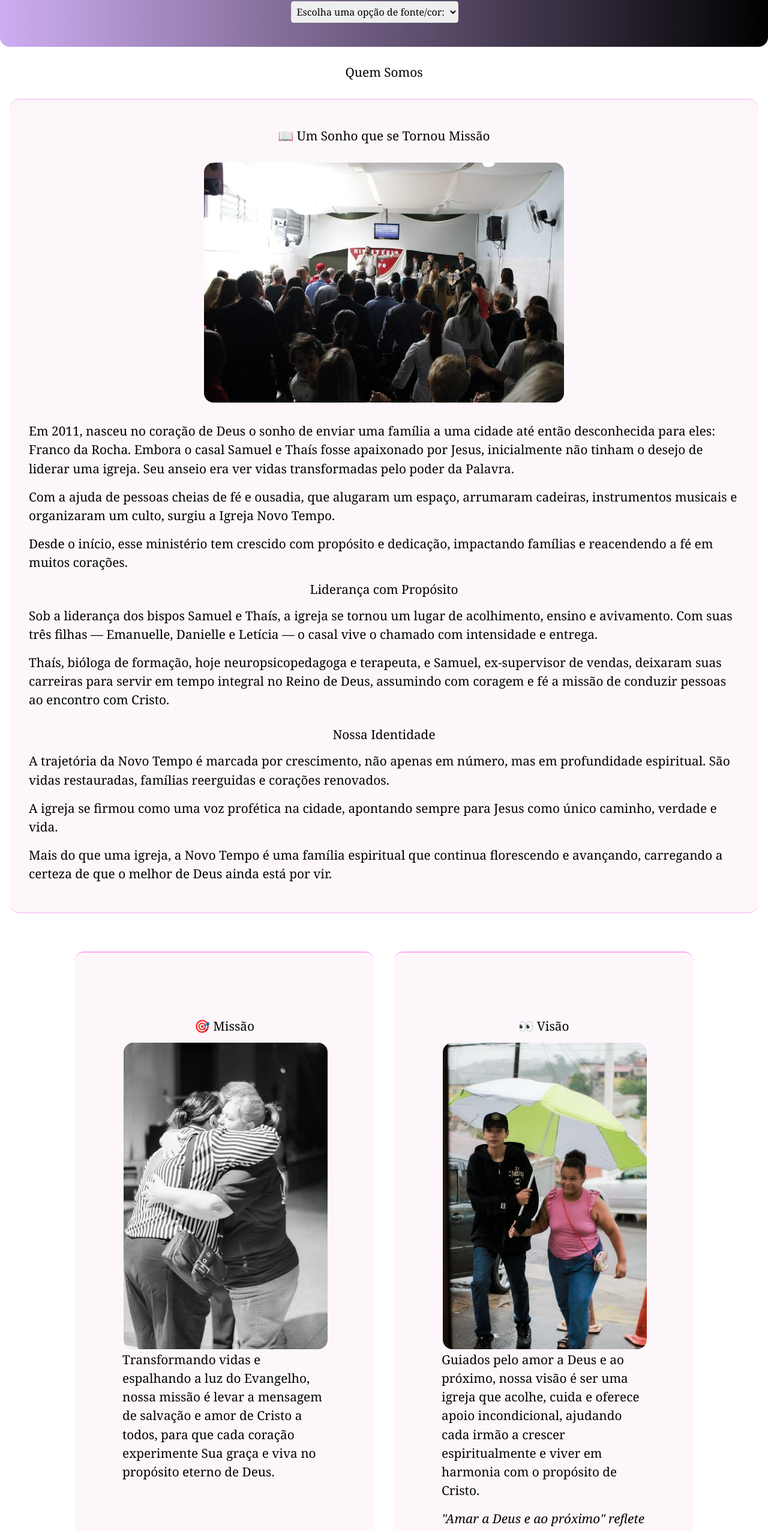
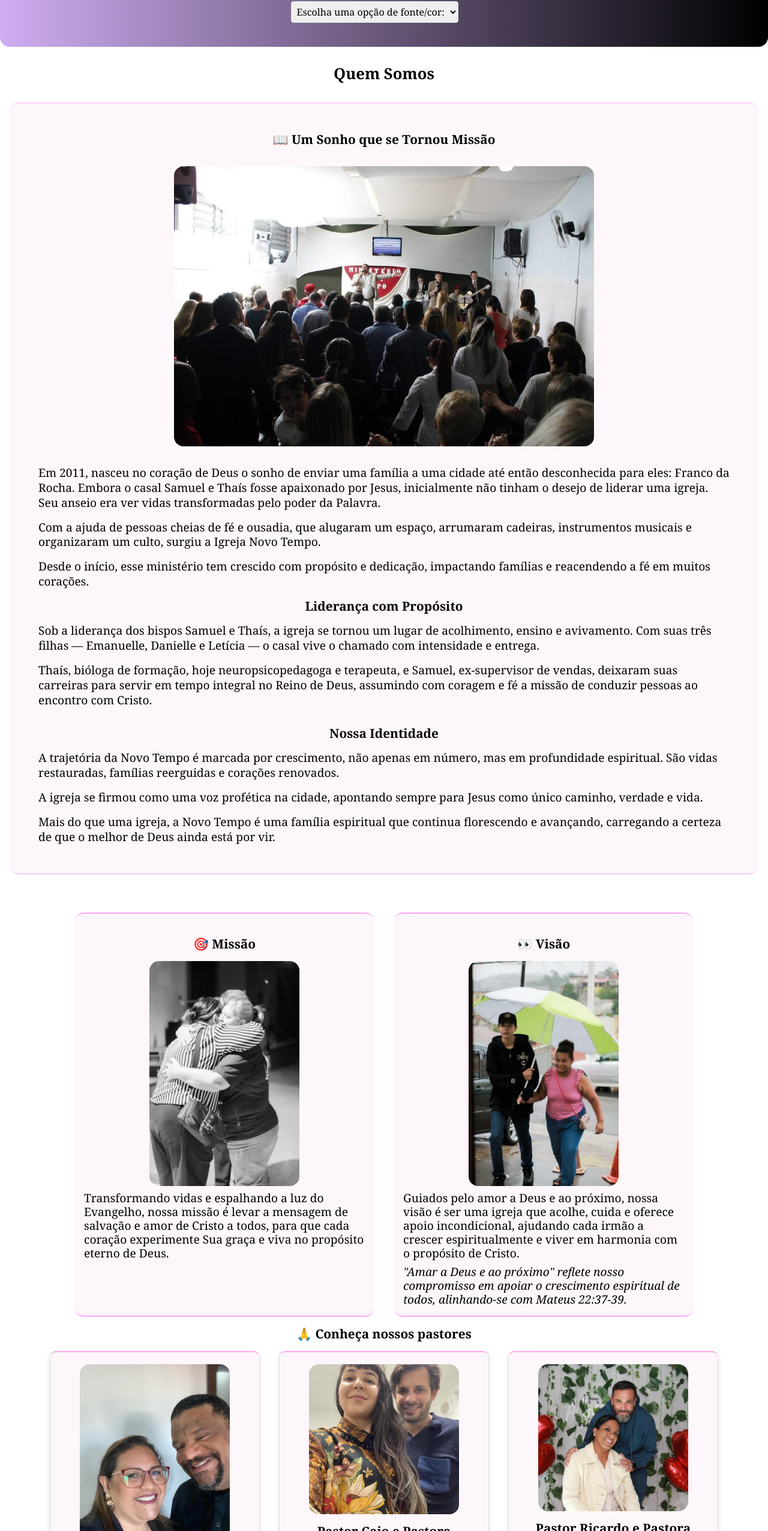
Before and after one commit to MariaaPcsa/projetointegrador3comreact, a React (Vite) app: page /whoweare in a window 1280 px wide. Shown: the part 214-2766 px from the top of the page at 60% size. Built offline with nearby package versions, Linux system fonts and the light colour scheme.

Commit message:
Efetuado correção no css

```diff
--- a/src/components/css/whoWeAre.css
+++ b/src/components/css/whoWeAre.css
@@ -1,12 +1,19 @@
 
-
+.titulo {
+  text-align: center;
+  font-size: 1.6rem;
+  margin-bottom: 1rem;
+  font-family: Georgia, 'Times New Roman', Times, serif;
+  color: black;
+ font-weight: 800;
+}
 .sub-titulo {
   text-align: center;
-  font-size: 1.4rem;
+  font-size: 1.3rem;
   margin-bottom: 1rem;
   font-family: Georgia, 'Times New Roman', Times, serif;
-  font-size: 1.3rem;
   color: black;
+ font-weight: 600;
 }
 
 /* História */
@@ -28,11 +35,17 @@
   padding: 1rem;
 
 }
+.historia p{
+  font-size: 1.2rem;
+  line-height: 1.3;
+margin: 1rem 1rem;
+
+}
 
 
 .imagem-historia {
   width: 100%;
-  max-width: 600px;
+  max-width: 700px;
   height: auto;
   border-radius: 1rem;
   display: block;
@@ -54,10 +67,16 @@
 
 }
 
+.missao-texto{
+
+  line-height: 1.2;
+  margin: 0.5rem;
+  font-size: 1.2rem;
+}
 .box {
   flex: 1 1 300px;
   background-color: #eaf2f8;
-  padding: 5rem;
+  padding: 0.5rem;
   border-radius: 1rem;
   max-width: 500px;
   background-color: #f6e4f14b;
@@ -67,12 +86,13 @@
 
 .imagem-secao {
   width: 100%;
-  max-width: 700px; /* ajuste como preferir */
+  max-width: 250px; /* ajuste como preferir */
   height: auto;
   border-radius: 1rem;
   display: block;
-  margin: 2px; /* essa linha centraliza horizontalmente */
+  margin: 0.5rem auto; /* centraliza horizontalmente */
 }
+
 
 /* Pastores */
 
@@ -92,7 +112,7 @@
 
 .pastor img {
   width: 100%;
-  max-width: 300px; /* ou o valor que preferir, tipo 500px, 400px */
+  max-width: 250px;
   height: auto;
   border-radius: 1rem;
   margin: 5px auto;
@@ -107,18 +127,12 @@ h3{
 
 }
 .pastor P{
-line-height: 1.3;
-margin: 1rem 1rem;
+line-height: 1.2;
+margin: 0.5rem;
 }
 
 
-.eventos h2 {
-  font-family: Georgia, 'Times New Roman', Times, serif;
-  font-size: 1.6rem;
-  color: black;
-  margin-bottom: 2rem;
-  font-weight: 200;
-}
+
 
 
 
@@ -133,12 +147,12 @@ margin: 1rem 1rem;
   .box,
   .pastor {
       max-width: 100%;
-      font-size: 18px;
+      font-size: 12px;
       padding: 5px;
   }
 
   .historia-box {
-    font-size: 20px;
+    font-size: 12px;
       padding: 10px;
   }
 
@@ -152,12 +166,12 @@ margin: 1rem 1rem;
 
   .sub-titulo {
 
-    font-size: 16px;
+    font-size: 12px;
   }
 
 
   h3 {
-    font-size: 16px;
+    font-size: 12px;
     padding: 0 10px;
     font-weight: 200;
   }
--- a/src/pages/WhoWeAre.jsx
+++ b/src/pages/WhoWeAre.jsx
@@ -16,7 +16,7 @@ const WhoWeAre = () => {
 
    <main>
 
-      <h2 className="sub-titulo">Quem Somos</h2>
+      <h2 className="titulo">Quem Somos</h2>
 
 
       <section className="historia">
@@ -79,10 +79,10 @@ const WhoWeAre = () => {
             alt="Imagem sobre a missão"
             className="imagem-secao "
           />
-                <p>Transformando vidas e espalhando a luz do Evangelho, nossa missão é levar a mensagem de salvação e amor de Cristo a todos, para que cada coração experimente Sua graça e viva no propósito eterno de Deus.</p>
+                <p className='missao-texto'>Transformando vidas e espalhando a luz do Evangelho, nossa missão é levar a mensagem de salvação e amor de Cristo a todos, para que cada coração experimente Sua graça e viva no propósito eterno de Deus.</p>
             </div>
-
-            <div className="box missao">
+            {/* Visão e  */}
+            <div className="box">
                 <h2 className="sub-titulo">👀 Visão</h2>
                 <img
             src="./images/visao.jpg"
@@ -90,8 +90,8 @@ const WhoWeAre = () => {
             className="imagem-secao "
           />
 
-                <p>Guiados pelo amor a Deus e ao próximo, nossa visão é ser uma igreja que acolhe, cuida e oferece apoio incondicional, ajudando cada irmão a crescer espiritualmente e viver em harmonia com o propósito de Cristo.</p>
-                <p><em>"Amar a Deus e ao próximo" reflete nosso compromisso em apoiar o crescimento espiritual de todos, alinhando-se com Mateus 22:37-39.</em></p>
+                <p className='missao-texto'>Guiados pelo amor a Deus e ao próximo, nossa visão é ser uma igreja que acolhe, cuida e oferece apoio incondicional, ajudando cada irmão a crescer espiritualmente e viver em harmonia com o propósito de Cristo.</p>
+                <p className='missao-texto'><em>"Amar a Deus e ao próximo" reflete nosso compromisso em apoiar o crescimento espiritual de todos, alinhando-se com Mateus 22:37-39.</em></p>
             </div>
             </section>
             <h3 className="sub-titulo">🙏 Conheça nossos pastores </h3>
```
